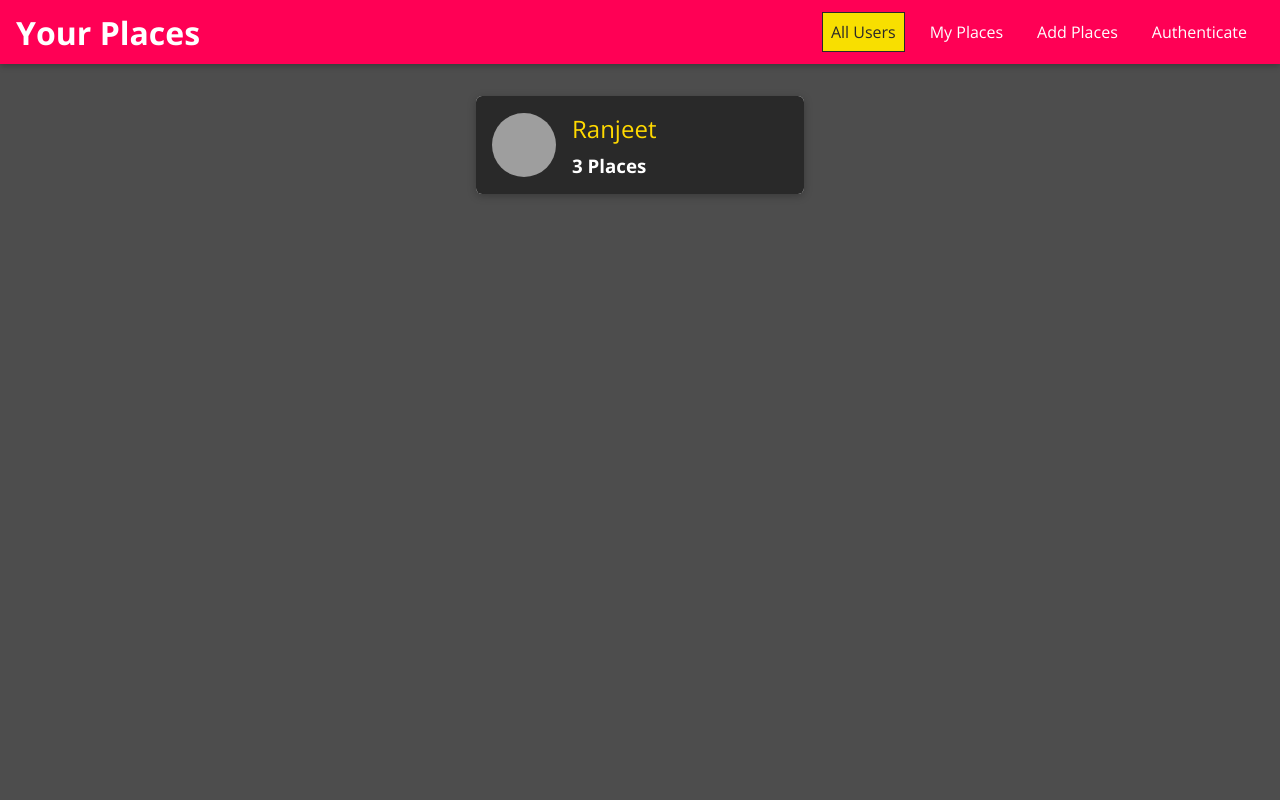
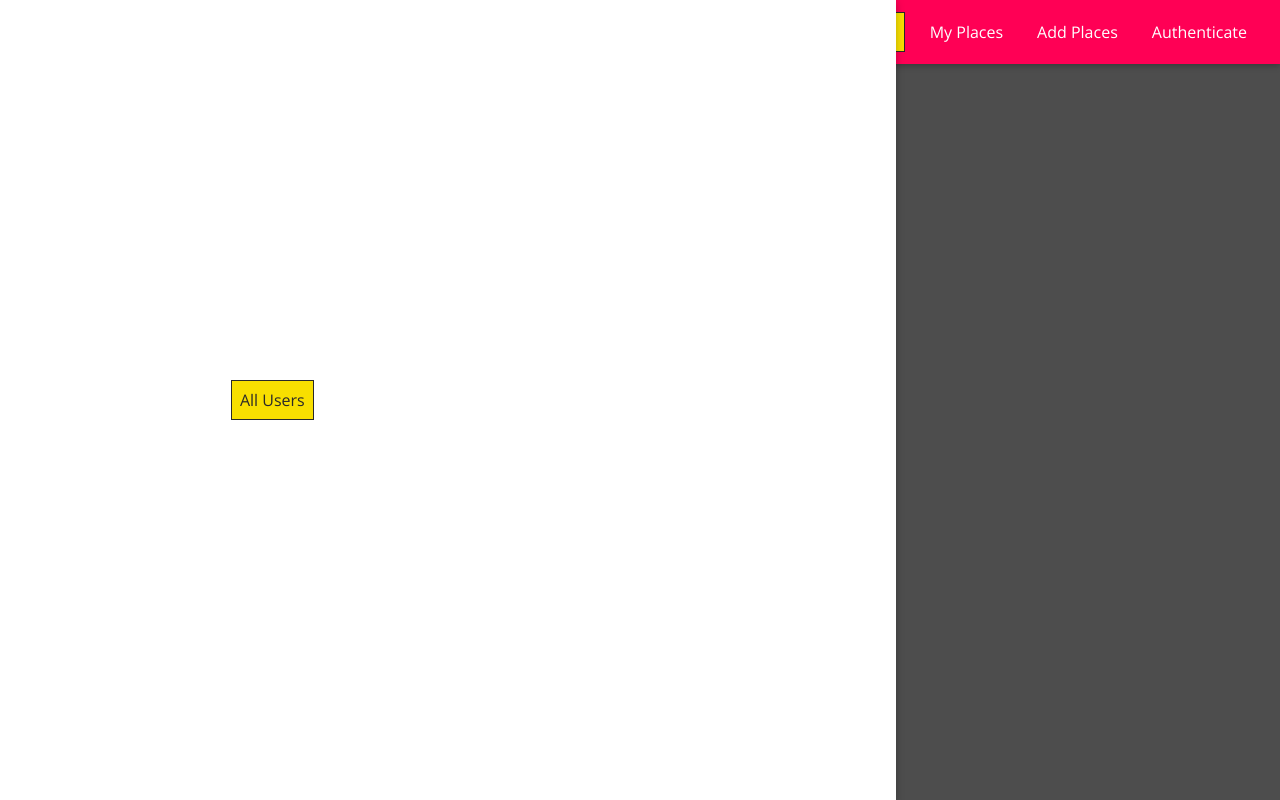
Before and after one commit to ranjeet2003/MERN, a React (Create React App) app in the folder front-end/: page / in a window 1280 px wide. Built offline with nearby package versions, Linux system fonts and the light colour scheme; grey boxes are pictures that could not be loaded.

Commit message:
adding sidedrawer

```diff
--- a/front-end/src/shared/components/Navigation/MainNavigation.js
+++ b/front-end/src/shared/components/Navigation/MainNavigation.js
@@ -1,12 +1,19 @@
-import React from "react";
+import React, { Fragment } from "react";
 import { Link } from "react-router-dom";
 import "./MainNavigation.css";
 
 import MainHeader from "./MainHeader";
+import SideDrawer from "./SideDrawer";
 import NavLinks from "./NavLinks";
 
 const MainNavigation = (props) => {
   return (
+    <Fragment>
+      <SideDrawer>
+        <nav className="main-navigation__drawer-nav">
+          <NavLinks />
+        </nav>
+      </SideDrawer>
       <MainHeader>
         <button className="main-navigation__menu-btn">
           <span />
@@ -16,10 +23,11 @@
         <h1 className="main-navigation__title">
           <Link to="/">Your Places</Link>
         </h1>
-      <nav>
+        <nav className="main-navigation__header-nav">
           <NavLinks />
         </nav>
       </MainHeader>
+    </Fragment>
   );
 };
 
--- a/front-end/src/shared/components/Navigation/SideDrawer.css
+++ b/front-end/src/shared/components/Navigation/SideDrawer.css
@@ -0,0 +1,10 @@
+.side-drawer {
+  position: fixed;
+  left: 0;
+  top: 0;
+  z-index: 100;
+  height: 100vh;
+  width: 70%;
+  background: white;
+  box-shadow: 0 2px 8px rgba(0, 0, 0, 0.26);
+}
--- a/front-end/src/shared/components/Navigation/SideDrawer.js
+++ b/front-end/src/shared/components/Navigation/SideDrawer.js
@@ -0,0 +1,9 @@
+import React from "react";
+
+import "./SideDrawer.css";
+
+const SideDrawer = (props) => {
+  return <aside className="side-drawer">{props.children}</aside>;
+};
+
+export default SideDrawer;
```
Lines whose indentation alone changed are shown as unchanged.
